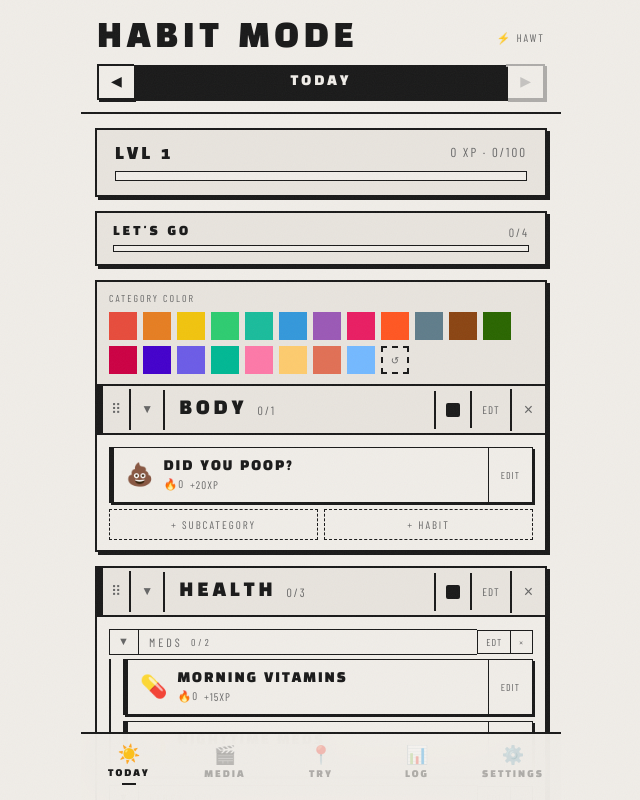
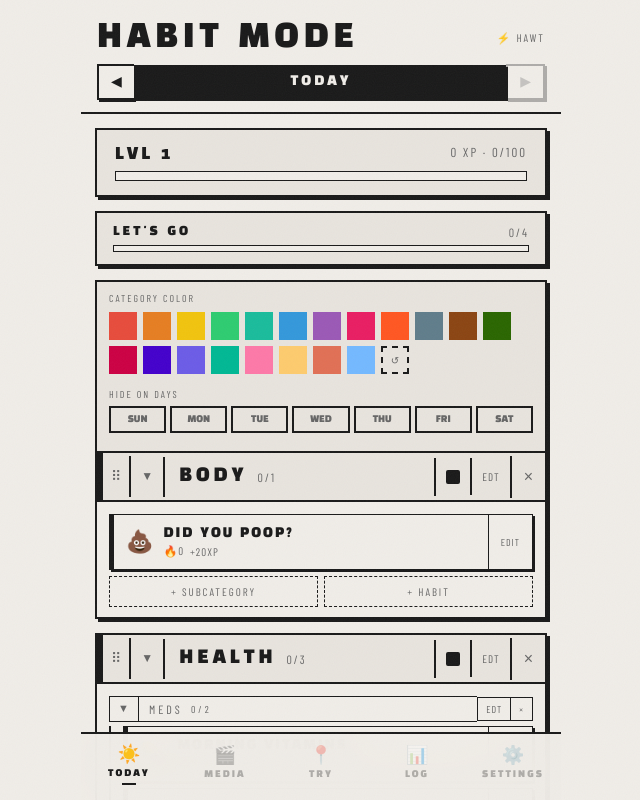
Before and after one commit to abigailjdempsey/habit-mode, a React (Vite) app: page / in a window 1280 px wide. Both pictures are taken after a click on the button 771 px from the left and 305 px from the top of the page. Shown: the top 800 px of the page, without its empty margins (319-959 px from the left). Built offline with nearby package versions, Linux system fonts and the light colour scheme.

Commit message:
Update App.jsx

```diff
--- a/src/App.jsx
+++ b/src/App.jsx
@@ -302,7 +302,7 @@ function SubcatBlock({subcat,habits,todayStr,theme,onComplete,onUndoOne,onDelete
 }
 
 // ─── CATEGORY BLOCK ──────────────────────────────────────────────────────────
-function CategoryBlock({cat,subcats,habits,todayStr,theme,onComplete,onUndoOne,onDeleteHabit,onRenameHabit,onOpenDrawer,onDeleteCat,onRenameCat,onColorCat,onAddSubcat,onDeleteSubcat,onRenameSubcat,onAddHabit,onReorderCat,onReorderHabit,onReorderSubcat}){
+function CategoryBlock({cat,subcats,habits,todayStr,theme,onComplete,onUndoOne,onDeleteHabit,onRenameHabit,onOpenDrawer,onDeleteCat,onRenameCat,onColorCat,onHideDays,onAddSubcat,onDeleteSubcat,onRenameSubcat,onAddHabit,onReorderCat,onReorderHabit,onReorderSubcat}){
   const t=THEMES[theme]||THEMES.hawt;
   const [collapsed,setCollapsed]=useState(cat.collapsed||false);
   const [editing,setEditing]=useState(false);
@@ -341,13 +341,25 @@ function CategoryBlock({cat,subcats,habits,todayStr,theme,onComplete,onUndoOne,o
       {pickingColor&&(
         <div style={{background:t.bgCard,borderBottom:`2px solid ${t.border}`,padding:"10px 12px"}}>
           <div style={{fontFamily:"'Barlow Condensed',sans-serif",fontSize:10,color:t.textSub,letterSpacing:2,marginBottom:8}}>CATEGORY COLOR</div>
-          <div style={{display:"flex",flexWrap:"wrap",gap:6}}>
+          <div style={{display:"flex",flexWrap:"wrap",gap:6,marginBottom:14}}>
             {HABIT_COLORS.map(c=>(
-              <button key={c} onClick={()=>{onColorCat(cat.id,c);setPickingColor(false);}} style={{width:28,height:28,background:c,border:`3px solid ${catColor===c?t.text:"transparent"}`,cursor:"pointer",transition:"all 0.1s",boxShadow:catColor===c?`0 0 0 1px ${t.border}`:"none"}}/>
+              <button key={c} onClick={()=>{onColorCat(cat.id,c);}} style={{width:28,height:28,background:c,border:`3px solid ${catColor===c?t.text:"transparent"}`,cursor:"pointer",transition:"all 0.1s",boxShadow:catColor===c?`0 0 0 1px ${t.border}`:"none"}}/>
             ))}
-            {/* Reset to theme default */}
-            <button onClick={()=>{onColorCat(cat.id,null);setPickingColor(false);}} style={{width:28,height:28,background:t.bgCard,border:`2px dashed ${t.border}`,cursor:"pointer",fontSize:10,color:t.textSub,display:"flex",alignItems:"center",justifyContent:"center"}} title="Reset">↺</button>
-          </div>
+            <button onClick={()=>{onColorCat(cat.id,null);}} style={{width:28,height:28,background:t.bgCard,border:`2px dashed ${t.border}`,cursor:"pointer",fontSize:10,color:t.textSub,display:"flex",alignItems:"center",justifyContent:"center"}} title="Reset">↺</button>
+          </div>
+          <div style={{fontFamily:"'Barlow Condensed',sans-serif",fontSize:10,color:t.textSub,letterSpacing:2,marginBottom:6}}>HIDE ON DAYS</div>
+          <div style={{display:"flex",gap:4,marginBottom:8}}>
+            {["SUN","MON","TUE","WED","THU","FRI","SAT"].map((day,i)=>{
+              const hidden=(cat.hideDays||[]).includes(i);
+              return <button key={i} onClick={()=>{
+                const cur=cat.hideDays||[];
+                onHideDays(cat.id,hidden?cur.filter(d=>d!==i):[...cur,i].sort());
+              }} style={{flex:1,padding:"6px 0",border:`2px solid ${hidden?t.accent2:t.border}`,background:hidden?t.accent2:t.bgCard,color:hidden?t.textInv:t.textSub,fontFamily:"'Black Han Sans',sans-serif",fontSize:9,cursor:"pointer",letterSpacing:0}}>{day}</button>;
+            })}
+          </div>
+          {(cat.hideDays||[]).length>0&&<div style={{fontFamily:"'Barlow Condensed',sans-serif",fontSize:10,color:t.accent2,letterSpacing:1,marginBottom:4}}>
+            HIDDEN ON: {(cat.hideDays||[]).map(d=>["SUN","MON","TUE","WED","THU","FRI","SAT"][d]).join(", ")}
+          </div>}
         </div>
       )}
       {/* Category header */}
@@ -2284,7 +2296,8 @@ export default function App(){
     return `${d.getFullYear()}-${String(d.getMonth()+1).padStart(2,"0")}-${String(d.getDate()).padStart(2,"0")}`;
   })();
   const isToday=viewOffset===0;
-  const viewDateLabel=isToday?"TODAY":viewOffset===-1?"YESTERDAY":new Date(viewDate+"T12:00:00").toLocaleDateString("en-US",{weekday:"long",month:"short",day:"numeric"}).toUpperCase();
+  const isPast=viewOffset<0;
+  const viewDateLabel=isToday?"TODAY":viewOffset===-1?"YESTERDAY":viewOffset===1?"TOMORROW":new Date(viewDate+"T12:00:00").toLocaleDateString("en-US",{weekday:"long",month:"short",day:"numeric"}).toUpperCase();
   const t=THEMES[theme]||THEMES.hawt;
   const newCatRef=useRef(null);
   const importRef=useRef(null);
@@ -2368,6 +2381,7 @@ export default function App(){
     });
   };
   const colorCat=(id,color)=>setCats(p=>p.map(c=>c.id===id?{...c,color}:c));
+  const hideDaysCat=(id,hideDays)=>setCats(p=>p.map(c=>c.id===id?{...c,hideDays}:c));
   const addSubcat=(sub)=>setSubcats(prev=>[...prev,sub]);
   const deleteSubcat=(id)=>{
     const sub=subcats.find(s=>s.id===id);
@@ -2421,7 +2435,7 @@ export default function App(){
 
   const doneCount=habits.filter(h=>isDone(h,viewDate)).length;
   // Habits scheduled for the viewed date
-  const scheduledHabits=habits.filter(h=>isScheduledFor(h,viewDate));
+  const scheduledHabits=habits.filter(h=>isScheduledFor(h,viewDate)&&(!h.createdDate||h.createdDate<=viewDate));
   const drawerHabit=habits.find(h=>h.id===openDrawer);
 
   const navItems=[{id:"today",emoji:"☀️",label:"TODAY"},{id:"watchread",emoji:"🎬",label:"MEDIA"},{id:"try",emoji:"📍",label:"TRY"},{id:"log",emoji:"📊",label:"LOG"},{id:"settings",emoji:"⚙️",label:"SETTINGS"}];
@@ -2458,7 +2472,7 @@ export default function App(){
       {addHabitCtx&&<AddHabitModal catId={addHabitCtx.catId} subId={addHabitCtx.subId} cats={cats} subcats={subcats} onAdd={addHabit} onClose={()=>setAddHabitCtx(null)} theme={theme}/>}
       {showTheme&&<ThemePicker current={theme} onChange={setTheme} onClose={()=>setShowTheme(false)}/>}
       {showWeekly&&<WeeklySummary habits={habits} totalXP={totalXP} onClose={()=>setShowWeekly(false)} theme={theme} t={t}/>}
-      {drawerHabit&&<RepeatDrawer habit={drawerHabit} todayStr={viewDate} count={getCount(drawerHabit,viewDate)} onIncrement={isToday?completeHabit:()=>{}} onDecrement={isToday?undoOne:()=>{}} onRename={isToday?renameHabit:()=>{}} onClose={()=>setOpenDrawer(null)} theme={theme}/>}
+      {drawerHabit&&<RepeatDrawer habit={drawerHabit} todayStr={viewDate} count={getCount(drawerHabit,viewDate)} onIncrement={!isPast?completeHabit:()=>{}} onDecrement={!isPast?undoOne:()=>{}} onRename={!isPast?renameHabit:()=>{}} onClose={()=>setOpenDrawer(null)} theme={theme}/>}
 
       <div style={{background:t.bg,minHeight:"100vh",maxWidth:480,margin:"0 auto",paddingBottom:90}}>
         {/* Header */}
@@ -2477,7 +2491,7 @@ export default function App(){
                 <div style={{fontFamily:"'Black Han Sans',sans-serif",fontSize:13,color:isToday?t.textInv:t.text,letterSpacing:3}}>{viewDateLabel}</div>
                 {!isToday&&<div style={{fontFamily:"'Barlow Condensed',sans-serif",fontSize:10,color:isToday?t.textInv:t.textSub,letterSpacing:2,marginTop:1}}>{new Date(viewDate+"T12:00:00").toLocaleDateString("en-US",{month:"long",day:"numeric",year:"numeric"})}</div>}
               </div>
-              <button onClick={()=>setViewOffset(o=>Math.min(0,o+1))} disabled={isToday} style={{background:"transparent",border:`2px solid ${t.border}`,padding:"7px 12px",cursor:isToday?"default":"pointer",fontFamily:"'Black Han Sans',sans-serif",fontSize:14,color:isToday?t.textSub:t.text,opacity:isToday?0.3:1,boxShadow:`2px 2px 0 ${t.border}`}}>▶</button>
+              <button onClick={()=>setViewOffset(o=>o+1)} disabled={false} style={{background:"transparent",border:`2px solid ${t.border}`,padding:"7px 12px",cursor:isToday?"default":"pointer",fontFamily:"'Black Han Sans',sans-serif",fontSize:14,color:isToday?t.textSub:t.text,opacity:isToday?0.3:1,boxShadow:`2px 2px 0 ${t.border}`}}>▶</button>
               {!isToday&&<button onClick={()=>setViewOffset(0)} style={{background:t.accent,border:`2px solid ${t.border}`,borderLeft:"none",padding:"7px 10px",cursor:"pointer",fontFamily:"'Black Han Sans',sans-serif",fontSize:10,color:t.textInv,letterSpacing:1,boxShadow:`2px 2px 0 ${t.border}`,whiteSpace:"nowrap"}}>TODAY</button>}
             </div>
           )}
@@ -2500,7 +2514,7 @@ export default function App(){
               </div>
 
               {/* Reset day button — only shown on today */}
-              {isToday&&doneCount>0&&<div style={{display:"flex",justifyContent:"flex-end",marginBottom:8}}>
+              {!isPast&&doneCount>0&&<div style={{display:"flex",justifyContent:"flex-end",marginBottom:8}}>
                 <button onClick={()=>{
                   if(!window.confirm("Reset all habits for today? This can't be undone.")) return;
                   setHabits(prev=>prev.map(h=>{
@@ -2516,18 +2530,18 @@ export default function App(){
                 }} style={{background:"transparent",border:`1.5px solid ${t.accent2}`,padding:"5px 12px",cursor:"pointer",fontFamily:"'Barlow Condensed',sans-serif",fontSize:11,color:t.accent2,letterSpacing:2}}>↺ RESET DAY</button>
               </div>}
               {/* Past day banner */}
-              {!isToday&&<div style={{background:`${t.accent2}18`,border:`2px solid ${t.accent2}`,padding:"10px 14px",marginBottom:12,boxShadow:`2px 2px 0 ${t.border}`}}>
+              {isPast&&<div style={{background:`${t.accent2}18`,border:`2px solid ${t.accent2}`,padding:"10px 14px",marginBottom:12,boxShadow:`2px 2px 0 ${t.border}`}}>
                 <div style={{fontFamily:"'Barlow Condensed',sans-serif",fontSize:12,color:t.accent2,letterSpacing:2}}>VIEWING PAST DAY — READ ONLY</div>
               </div>}
               {/* Categories */}
-              {cats.map(cat=>(
+              {cats.filter(cat=>!cat.hideDays||cat.hideDays.length===0||!cat.hideDays.includes(new Date(viewDate+"T12:00:00").getDay())).map(cat=>(
                 <CategoryBlock key={cat.id} cat={cat} subcats={subcats} habits={scheduledHabits} todayStr={viewDate} theme={theme}
-                  onComplete={isToday?completeHabit:()=>{}} onUndoOne={isToday?undoOne:()=>{}}
-                  onDeleteHabit={isToday?deleteHabit:()=>{}} onRenameHabit={isToday?renameHabit:()=>{}}
-                  onOpenDrawer={isToday?setOpenDrawer:()=>{}}
-                  onDeleteCat={isToday?deleteCat:()=>{}} onRenameCat={isToday?renameCat:()=>{}} onColorCat={colorCat}
-                  onAddSubcat={isToday?addSubcat:()=>{}} onDeleteSubcat={isToday?deleteSubcat:()=>{}} onRenameSubcat={isToday?renameSubcat:()=>{}}
-                  onAddHabit={isToday?(catId,subId)=>setAddHabitCtx({catId,subId}):()=>{}}
+                  onComplete={!isPast?completeHabit:()=>{}} onUndoOne={!isPast?undoOne:()=>{}}
+                  onDeleteHabit={!isPast?deleteHabit:()=>{}} onRenameHabit={!isPast?renameHabit:()=>{}}
+                  onOpenDrawer={!isPast?setOpenDrawer:()=>{}}
+                  onDeleteCat={!isPast?deleteCat:()=>{}} onRenameCat={!isPast?renameCat:()=>{}} onColorCat={colorCat} onHideDays={hideDaysCat}
+                  onAddSubcat={!isPast?addSubcat:()=>{}} onDeleteSubcat={!isPast?deleteSubcat:()=>{}} onRenameSubcat={!isPast?renameSubcat:()=>{}}
+                  onAddHabit={!isPast?(catId,subId)=>setAddHabitCtx({catId,subId}):()=>{}}
                   onReorderCat={reorderCats} onReorderHabit={reorderHabits} onReorderSubcat={reorderSubcats}/>
               ))}
 
```
